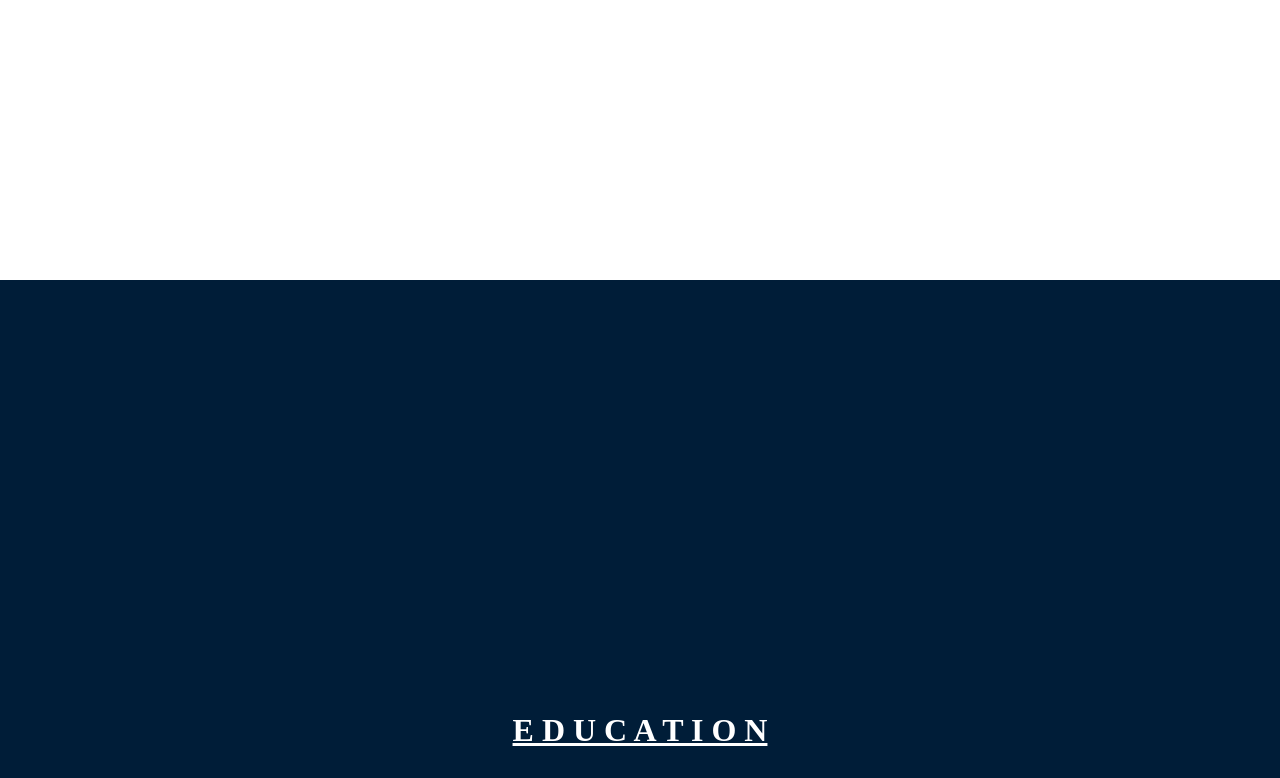
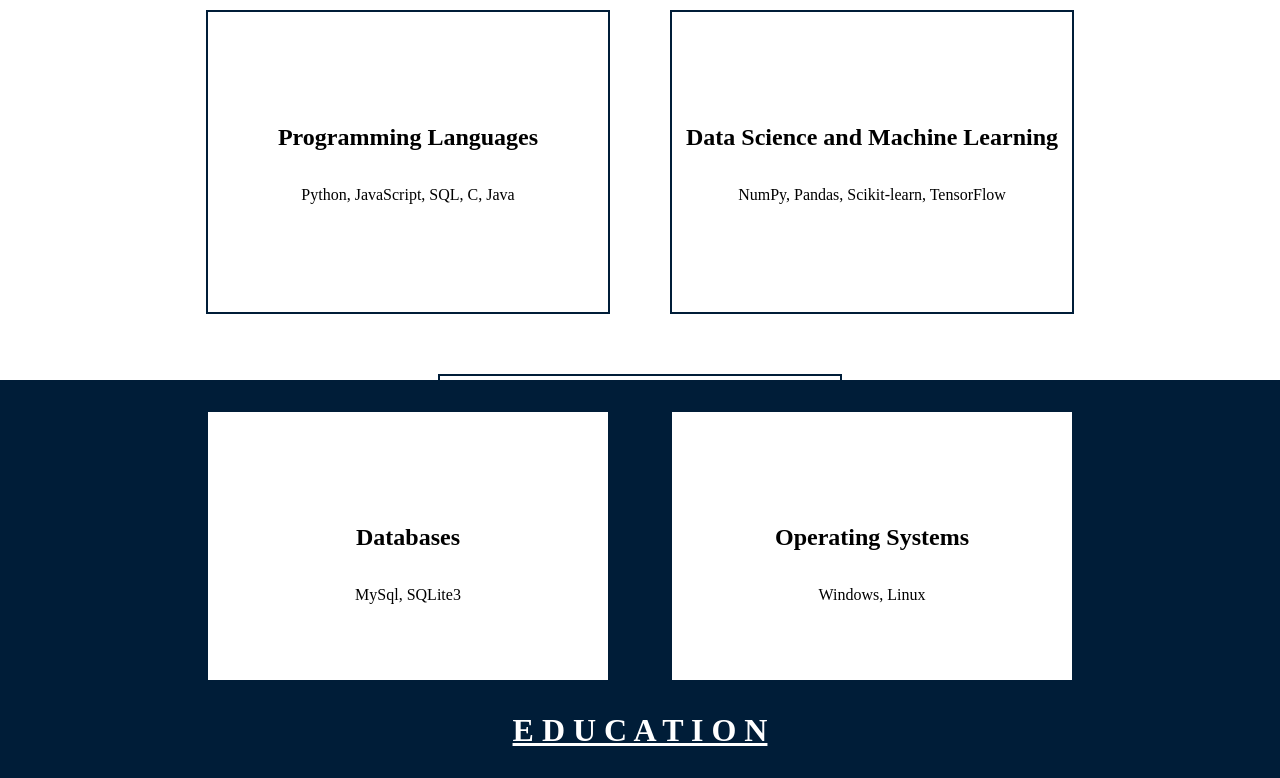
Before and after one commit to PrashikBhimte/Portfolio, a React (Create React App) app: page / in a window 1280 px wide. Shown: the part 1720-2498 px from the top of the page. Built offline with nearby package versions, Linux system fonts and the light colour scheme.

Commit message:
footer is now responsiveness.

```diff
--- a/src/Components/Education.css
+++ b/src/Components/Education.css
@@ -48,6 +48,7 @@
 #educ_info ul li h2 {
     font-size: 1.8rem;
     margin-bottom: 0;
+    margin-left: 10px;
 }
 
 #educ_info ul li p {
--- a/src/Components/Footer.css
+++ b/src/Components/Footer.css
@@ -20,6 +20,7 @@
     width: 100%;
     padding: 10px;
     text-align: center;
+    box-sizing: border-box;
 }
 
 #footer_header p {
@@ -85,6 +86,7 @@
     color: white;
     margin: 0;
     padding: 10px;
+    box-sizing: border-box;
 }
 
 #footer_bottom h3 {
@@ -94,8 +96,18 @@
 
 #footer_bottom p {
     font-size: 1.2rem;
+    text-align: center;
 }
 
 #footer_bottom hr {
     width: 90%;
 }
+
+@media screen and (max-width : 1000px) {
+    #footer_mid {
+        flex-direction: column;
+    }
+    #mid_right {
+        width: 90%;
+    }
+}
--- a/src/Components/Form.css
+++ b/src/Components/Form.css
@@ -13,10 +13,12 @@
     flex-direction: row;
     justify-content: space-between;
     align-items: center;
+    padding: 0;
+    margin: 0;
 }
 
 #form div input {
-    width: 45%;
+    width: 47.5%;
 }
 
 #form div input:last-of-type {
@@ -31,6 +33,8 @@
     color: white;
     margin: 20px 0;
     font-size: 1.1rem;
+    padding: 0 10px;
+    box-sizing: border-box;
 }
 
 #form textarea {
@@ -42,6 +46,8 @@
     color: white;
     margin: 20px 0;
     font-size: 1.1rem;
+    padding: 10px;
+    box-sizing: border-box;
 }
 
 #form button {
@@ -64,3 +70,12 @@
 #form button:active {
     scale: 0.98;
 }
+
+@media screen and (max-width : 700px) {
+    #form div {
+        flex-direction: column;
+    }
+    #form div input {
+        width: 100%;
+    }
+}
--- a/src/Components/Home.css
+++ b/src/Components/Home.css
@@ -104,6 +104,10 @@
         right: 20px;
         bottom: 20px;
     }
+    #home_header {
+        justify-content: flex-start;
+        padding-left: 0;
+    }
 }
 
 @media screen and (max-width : 800px) {
--- /dev/null
+++ b/src/Components/SkillBox.css
@@ -0,0 +1,11 @@
+.skill_box {
+    width: 400px;
+    height: 300px;
+    background-color: white;
+    border: 2px solid #001D38;
+    display: flex;
+    flex-direction: column;
+    justify-content: center;
+    align-items: center;
+    margin: 30px;
+}
--- /dev/null
+++ b/src/Components/SkillBox.jsx
@@ -0,0 +1,12 @@
+import React from 'react';
+import "./SkillBox.css";
+
+export default function SkillBox(props) {
+
+  return (
+    <div className='skill_box'>
+        <h2>{props.head}</h2>
+        <p>{props.skills}</p>
+    </div>
+  )
+}
--- a/src/Components/Skills.css
+++ b/src/Components/Skills.css
@@ -6,6 +6,7 @@
 }
 
 #skills_con {
+    margin-top: 100px;
     width: 100%;
     height: 100%;
     display: flex;
@@ -16,11 +17,13 @@
 
 #skills_white, #skills_blue {
     width: 100%;
-    height: 50%;
+    height: auto;
+    min-height: 50vh;
     display: flex;
     flex-direction: row;
-    justify-content: space-evenly;
+    justify-content: center;
     align-items: center;
+    flex-wrap: wrap;
 }
 
 #skills_white {
--- a/src/Components/Skills.jsx
+++ b/src/Components/Skills.jsx
@@ -1,5 +1,7 @@
 import React from 'react';
 import "./Skills.css";
+import SkillBox from './SkillBox';
+import Data from "./skills.json";
 
 export default function Skills() {
   return (
@@ -8,8 +10,12 @@ export default function Skills() {
             <h1>S K I L L S</h1>
         </div>
         <div id="skills_con">
-            <div id="skills_white"></div>
-            <div id="skills_blue"></div>
+            <div id="skills_white">
+              {Data.Data1.map((key) => {return <SkillBox head={key['head']} skills={key['skills']} />})}
+            </div>
+            <div id="skills_blue">
+              {Data.Data2.map((key) => {return <SkillBox head={key['head']} skills={key['skills']} />})}
+            </div>
         </div>
     </div>
   )
--- /dev/null
+++ b/src/Components/skills.json
@@ -0,0 +1,30 @@
+{
+    "Data1" : [
+        {
+            "head" : "Programming Languages",
+            "skills" : "Python, JavaScript, SQL, C, Java"
+        },
+        {
+            "head" : "Data Science and Machine Learning",
+            "skills" : "NumPy, Pandas, Scikit-learn, TensorFlow"
+        },
+        {
+            "head" : "Web Development",
+            "skills" : "HTML5, CSS, Javascript, React js, Node js, Express js, Flask"
+        }
+    ],
+    "Data2" : [
+        {
+            "head" : "Databases",
+            "skills" : "MySql, SQLite3"
+        },
+        {
+            "head" : "Operating Systems",
+            "skills" : "Windows, Linux"
+        },
+        {
+            "head" : "Tools and Technologies",
+            "skills" : "Git, GitHub, Visual Studio Code, PyCharm"
+        }
+    ]
+}
```
